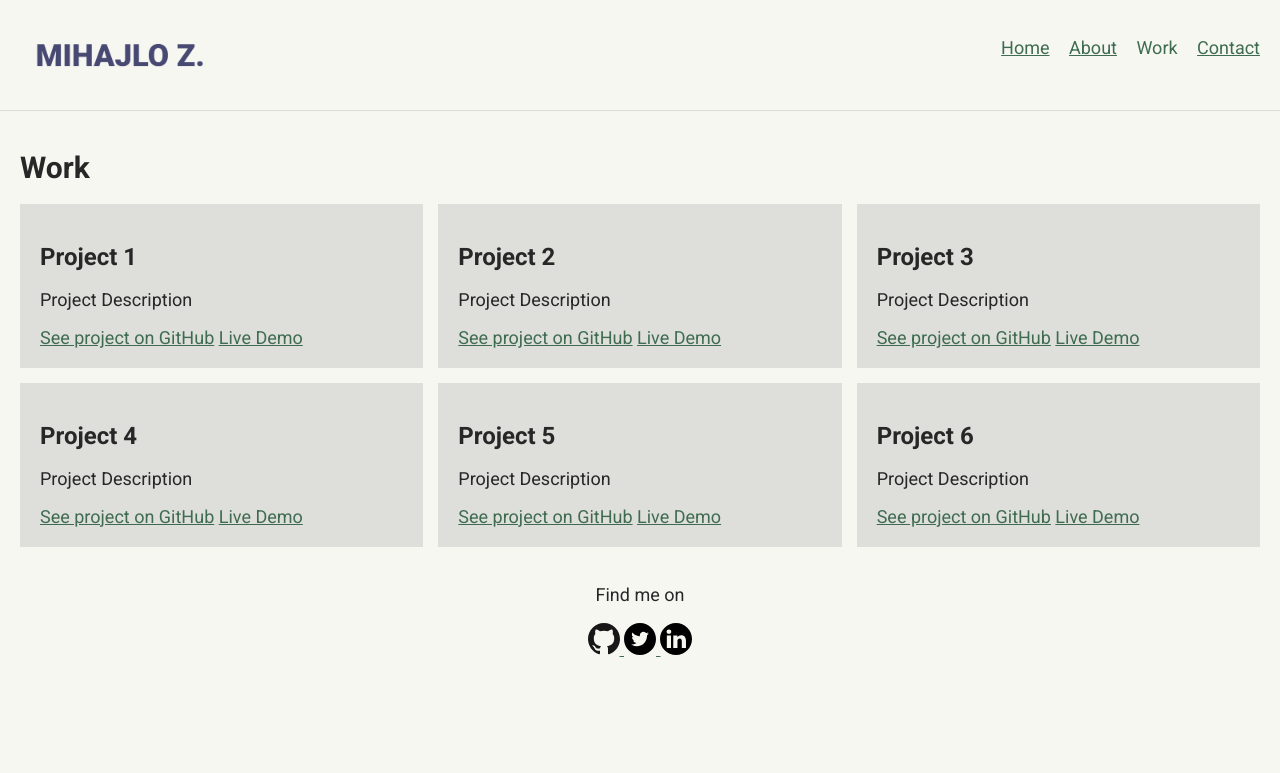
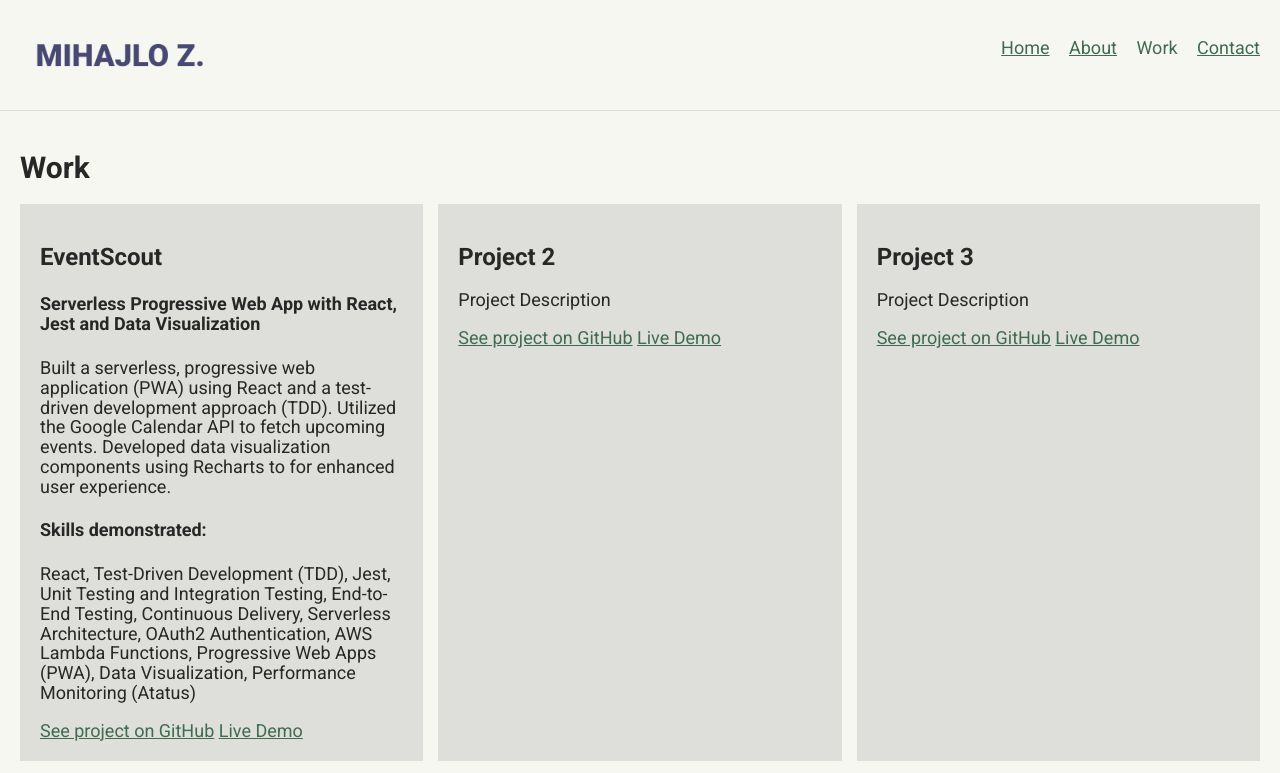
Before and after one commit to mihajloz/website-portfolio, a plain HTML site: page work.html in a window 1280 px wide. Shown: the top 773 px of the page. Drawn offline with nearby package versions, Linux system fonts and the light colour scheme.

Commit message:
project1

```diff
--- a/work.html
+++ b/work.html
@@ -56,10 +56,36 @@
       <h1>Work</h1>
       <div class="project-grid">
         <div class="project">
-          <h2>Project 1</h2>
-          <p>Project Description</p>
-          <a href="#">See project on GitHub</a>
-          <a href="#">Live Demo</a>
+          <!-- <img
+            src="./img/eventscout.png"
+            alt="Project Image"
+            class="project-image"
+          /> -->
+          <h2>EventScout</h2>
+          <h4>
+            Serverless Progressive Web App with React, Jest and Data
+            Visualization
+          </h4>
+          <p>
+            Built a serverless, progressive web application (PWA) using React
+            and a test-driven development approach (TDD). Utilized the Google
+            Calendar API to fetch upcoming events. Developed data visualization
+            components using Recharts to for enhanced user experience.
+          </p>
+          <h4>Skills demonstrated:</h4>
+          <p>
+            React, Test-Driven Development (TDD), Jest, Unit Testing and
+            Integration Testing, End-to-End Testing, Continuous Delivery,
+            Serverless Architecture, OAuth2 Authentication, AWS Lambda
+            Functions, Progressive Web Apps (PWA), Data Visualization,
+            Performance Monitoring (Atatus)
+          </p>
+          <a href="https://github.com/mihajloz/EventScout/" target="_blank"
+            >See project on GitHub</a
+          >
+          <a href="https://mihajloz.github.io/EventScout/" target="_blank"
+            >Live Demo</a
+          >
         </div>
         <div class="project">
           <h2>Project 2</h2>
```
Also changed, not shown: img/eventscout.png (added).
